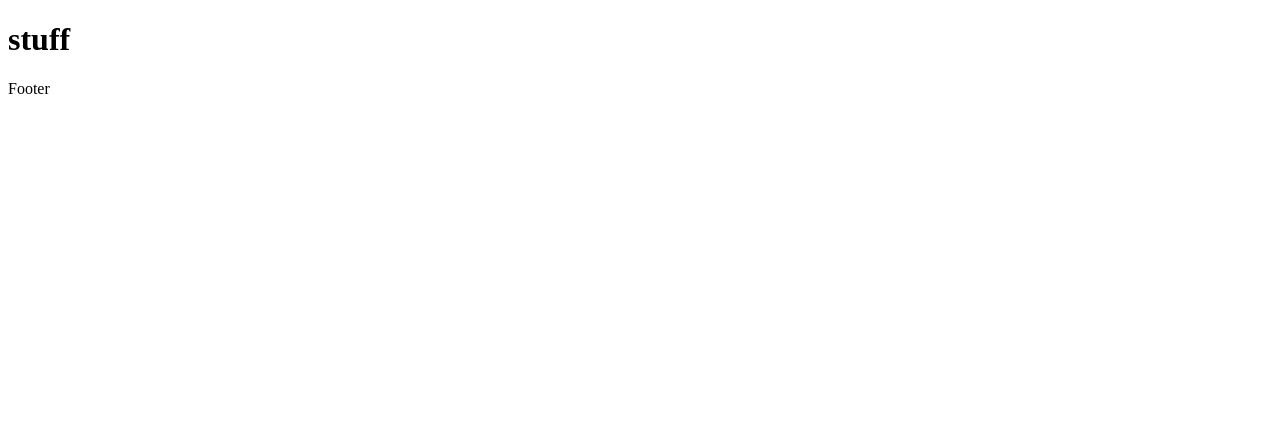
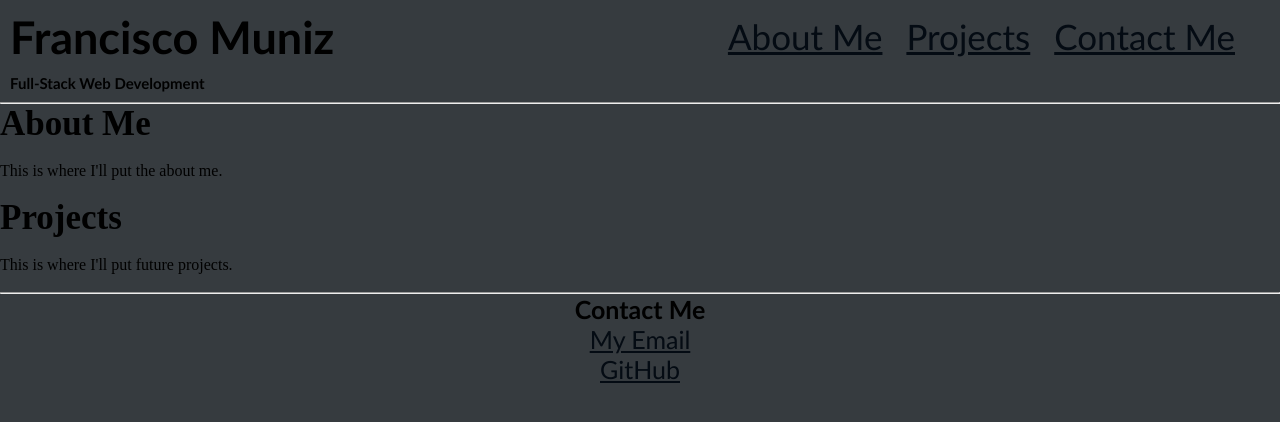
Before and after one commit to FrankM89/Professional-Portfolio, a plain HTML site: page index.html in a window 1280 px wide. Drawn offline with Linux system fonts and the light colour scheme.

Commit message:
add header content, including links and general direction of portfolio

```diff
--- a/assets/css/style.css
+++ b/assets/css/style.css
@@ -1,3 +1,70 @@
+* {
+    box-sizing: border-box;
+    padding: 0;
+    margin: 0;
+}
+
 body {
-    background-color: white;
+  background-color: rgb(54, 59, 63);
 }
+
+.header {
+  padding: 5px;
+  font-family: "Gill Sans", "Gill Sans MT", Calibri, "Trebuchet MS", sans-serif;
+  background-color: rgb(54, 59, 63);
+}
+
+.header h1 {
+  display: inline-block;
+  font-size: 45px;
+}
+
+.header h2 {
+    display: block;
+    font-size: 15px;
+}
+
+.header div {
+  padding-top: 5px;
+  margin-right: 35px;
+  float: right;
+  font-family: "Gill Sans", "Gill Sans MT", Calibri, "Trebuchet MS", sans-serif;
+}
+.header div ul {
+  font-size: 35px;
+  list-style-type: none;
+}
+
+.header div ul li {
+  display: inline-block;
+  margin-left: 15px;
+  color: rgb(10, 41, 71);
+}
+
+h2 {
+    font-weight: bold;
+    font-size: 35px;
+}
+a {
+    color:rgb(4, 11, 19);
+    text-decoration: underline;
+}
+
+.footer {
+    font-family: 'Gill Sans', 'Gill Sans MT', Calibri, 'Trebuchet MS', sans-serif;
+    font-size: 25px;
+    text-align: center;
+}
+
+.footer h2 {
+    display: inline-block;
+}
+
+.navigation-2 div {
+    text-align: center;
+}
+
+.navigation-2 div ul {
+    text-align: center;
+    display: inline-block;
+}
--- a/index.html
+++ b/index.html
@@ -10,11 +10,81 @@
 </head>
 
 <body>
-    <h1>stuff</h1>
+    <header>
+        <div class="header">
+            <h1 class="header">Francisco Muniz</h1>
 
+            <div>
+                <nav aria-label="navigation">
+
+                    <ul class="header">
+
+                        <li>
+                            <a href="about-me">About Me</a>
+                        </li>
+
+                        <li>
+                            <a href="projects">Projects</a>
+                        </li>
+
+                        <li>
+                            <a href="contact-me">Contact Me</a>
+                            <h2 class="header">
+                        </li>
+
+                    </ul>
+                </nav>
+            </div>
+            <h2 class="header">Full-Stack Web Development</h2>
+        </div>
+    </header>
+    <hr>
+    <main>
+        <div class="main-content">
+
+            <h2>About Me</h2>
+            <br>
+
+            <p>
+
+                This is where I'll put the about me.
+
+            </p>
+            <br>
+
+
+            <h2>Projects</h2>
+            <br>
+
+            <p>
+
+                This is where I'll put future projects.
+
+            </p>
+            <br>
+
+
+
+        </div>
+    </main>
 </body>
-<footer>
-    Footer
+<footer class="footer">
+    <hr>
+    <h2 class="footer">Contact Me</h2>
+    <div class="navigation-2">
+        <nav class="navigtion-2">
+
+            <ul class="navigation-2">
+                <li>
+                    <a href="email">My Email</a>
+                <li>
+                    <a href="github">GitHub</a>
+                </li>
+
+
+            </ul>
+        </nav>
+    </div>
 </footer>
 
 </html>
```
